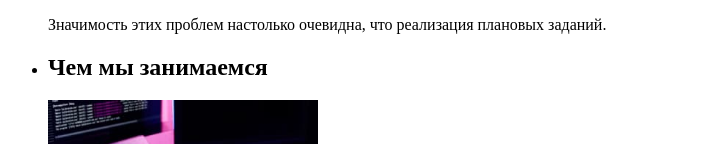
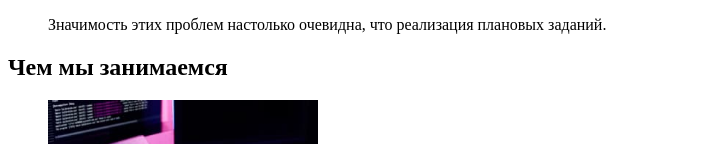
Before and after one commit to Denkovych/goit-markup-hw-01, a plain HTML site: page index.html in a window 1280 px wide. Shown: the part 587-731 px from the top of the page, without its empty margins (0-719 px from the left). Drawn offline with Linux system fonts and the light colour scheme.

Commit message:
Update index.html

```diff
--- a/index.html
+++ b/index.html
@@ -64,12 +64,11 @@
 
 <!--- Чим займаємось-->
 <section>
+    <h2> Чем мы занимаемся</h2>
          <ul>
-            <li><h2> Чем мы занимаемся</h2></li>
             <li> <img src="./images/img.jpg" alt="картинка" width="270" ></li>
             <li><img src="./images/img1.jpg" alt="картинка" width="270"> </li>
             <li><img src="./images/img2.jpg" alt="картинка" width="270"> </li>
-
         </ul>
 </section>
 <!---Наша команда-->
@@ -77,14 +76,13 @@
 <section>
     <h2>Наша команда</h2>
         <ul>
-           <li> <img src="./images/photoigor.jpg" alt="foto" width="270">
-
+           <li>
+                <img src="./images/photoigor.jpg" alt="foto" width="270">
                 <h3>Игорь Демьяненко</h3>
                 <p>Product Designer</p>
            </li>
            <li>
                 <img src="./images/photoolia.jpg" alt="foto" width="270">
-
                 <h3>Ольга Репина</h3>
                 <p>Frontend Developer</p>
            </li>
```
Lines whose indentation alone changed are shown as unchanged.
